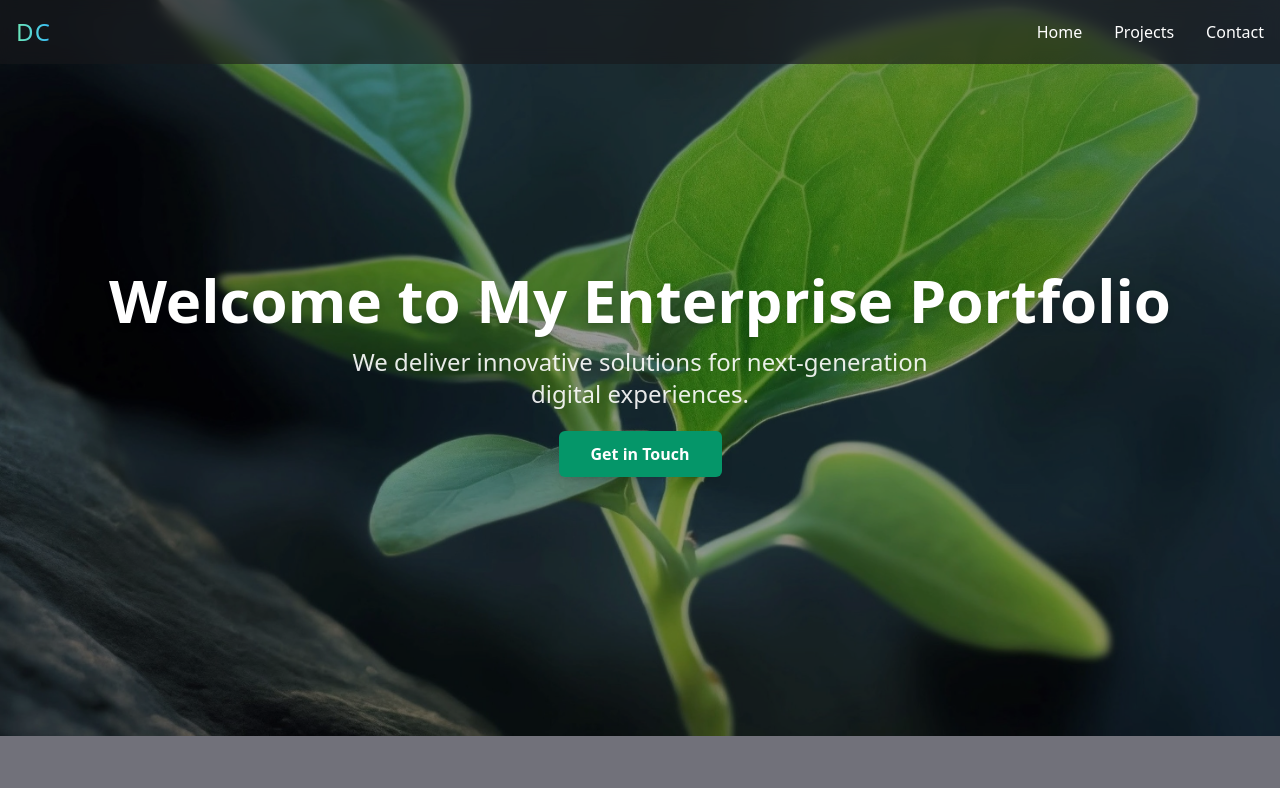
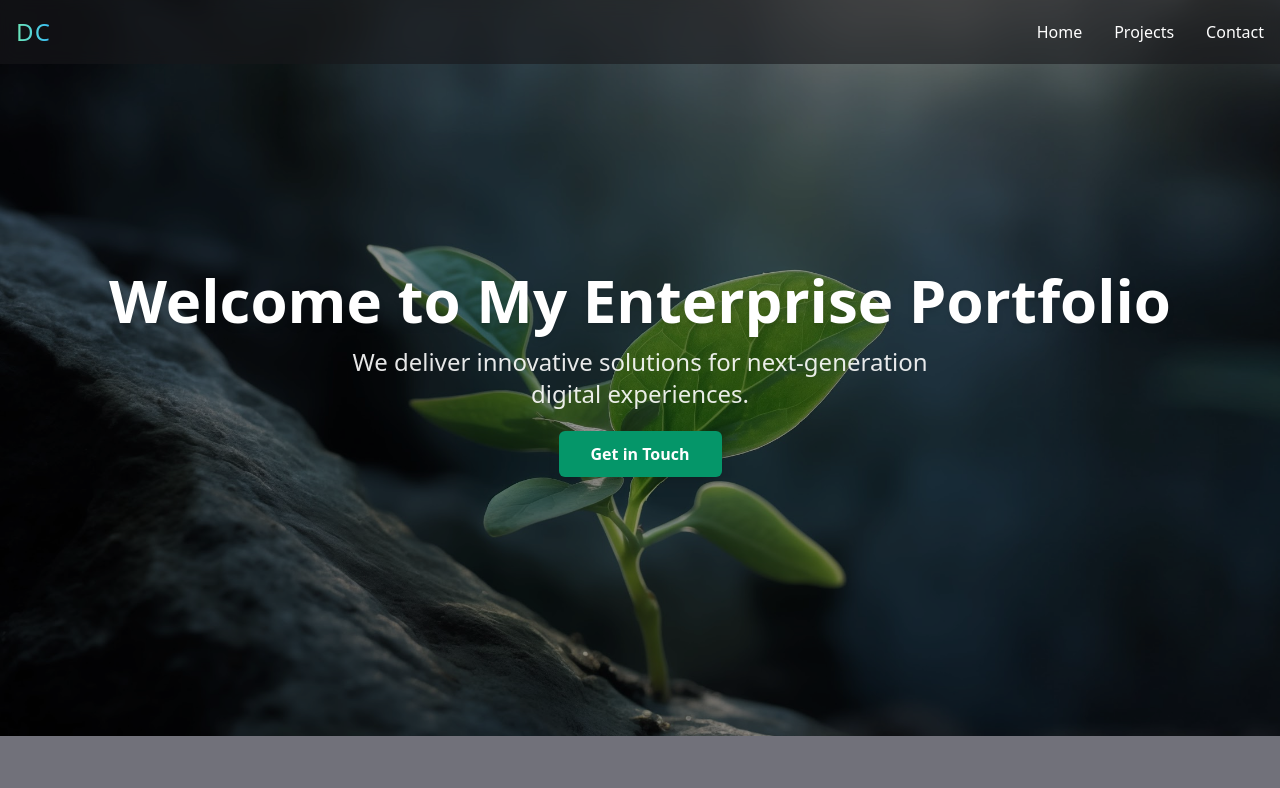
Before and after one commit to life423/drewclark.io-portfolio, a React (Vite) app in the folder app/: page / in a window 1280 px wide. Shown: the top 788 px of the page. Built offline with nearby package versions, Linux system fonts and the light colour scheme.

Commit message:
Update hero component for responsive images
- Renamed mobile image import for clarity
- Added a separate original image for desktop view
- Adjusted background divs to show/hide based on screen size

```diff
--- a/app/src/components/hero/Hero.jsx
+++ b/app/src/components/hero/Hero.jsx
@@ -1,14 +1,21 @@
 // FILE: app/src/components/hero/Hero.jsx
 import React from 'react'
-import sprout from '../../assets/sprout-mobile.jpg'
+import sproutMobile from '../../assets/sprout-mobile.jpg'
+import sproutOriginal from '../../assets/sprout-original.jpg'
 
 export default function Hero() {
   return (
     <section className="relative w-full h-[calc(100vh-4rem)] overflow-hidden">
-      {/* Background image */}
+      {/* Mobile background image - visible only on mobile */}
       <div
-        className="absolute inset-0 bg-cover bg-center bg-no-repeat"
-        style={{ backgroundImage: `url(${sprout})` }}
+        className="absolute inset-0 bg-cover bg-center bg-no-repeat md:hidden"
+        style={{ backgroundImage: `url(${sproutMobile})` }}
+      />
+
+      {/* Desktop background image - hidden on mobile, visible on md screens and up */}
+      <div
+        className="absolute inset-0 bg-cover bg-center bg-no-repeat hidden md:block"
+        style={{ backgroundImage: `url(${sproutOriginal})` }}
       />
 
       {/* Overlay with subtle blur */}
```
